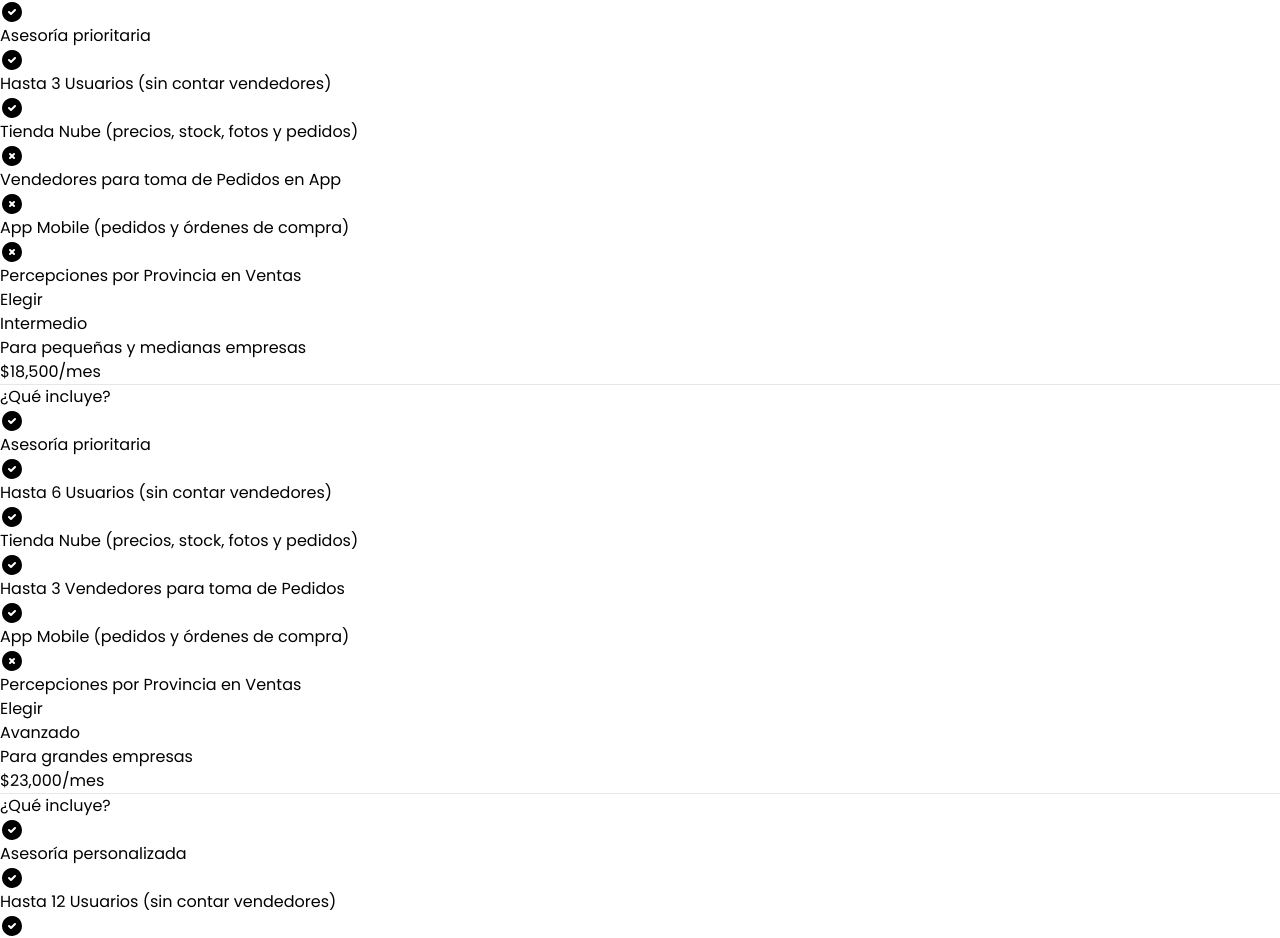
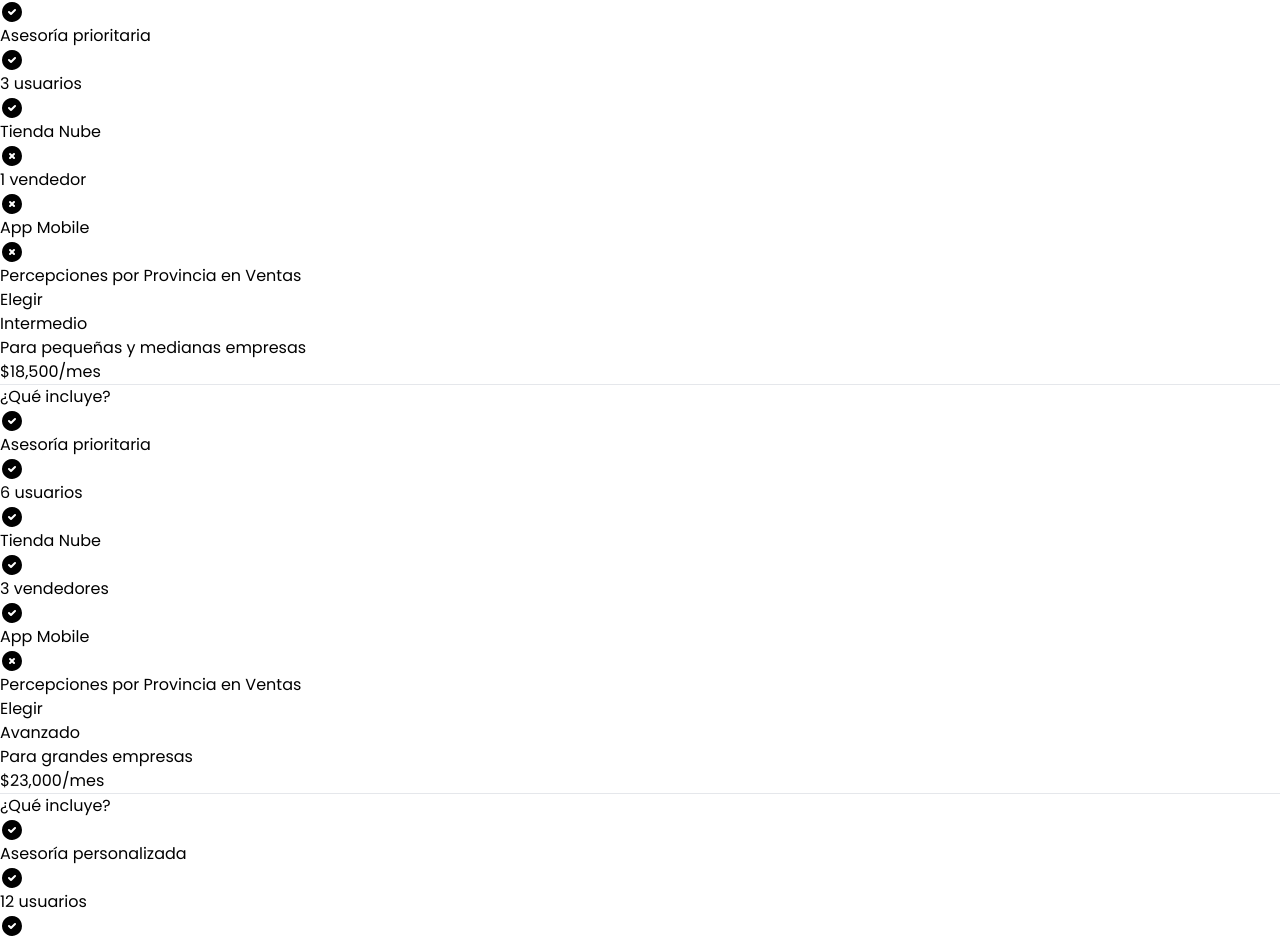
Before and after one commit to francoogilli/Fidel, a React (Vite) app: page / in a window 1280 px wide. Shown: the part 1227-2165 px from the top of the page. Built offline with nearby package versions, Linux system fonts and the light colour scheme.

Commit message:
Reducir texto en los precios de venta

```diff
--- a/src/components/pricingCard.tsx
+++ b/src/components/pricingCard.tsx
@@ -22,13 +22,13 @@ export default function PricingCard() {
       bestOption: "monotributistas",
       benefits: [
         { text: "Asesoría prioritaria", active: true },
-        { text: "1 Usuario (sin contar vendedores)", active: true },
+        { text: "1 Usuario", active: true },
         {
-          text: "Tienda Nube (precios, stock, fotos y pedidos)",
+          text: "Tienda Nube",
           active: false,
         },
-        { text: "Vendedores para toma de Pedidos en App", active: false },
-        { text: "App Mobile (pedidos y órdenes de compra)", active: false },
+        { text: "1 vendedor", active: false },
+        { text: "App Mobile", active: false },
         { text: "Percepciones por Provincia en Ventas", active: false },
       ],
     },
@@ -38,10 +38,10 @@ export default function PricingCard() {
       bestOption: "negocios locales",
       benefits: [
         { text: "Asesoría prioritaria", active: true },
-        { text: "Hasta 3 Usuarios (sin contar vendedores)", active: true },
-        { text: "Tienda Nube (precios, stock, fotos y pedidos)", active: true },
-        { text: "Vendedores para toma de Pedidos en App", active: false },
-        { text: "App Mobile (pedidos y órdenes de compra)", active: false },
+        { text: "3 usuarios", active: true },
+        { text: "Tienda Nube", active: true },
+        { text: "1 vendedor", active: false },
+        { text: "App Mobile", active: false },
         { text: "Percepciones por Provincia en Ventas", active: false },
       ],
     },
@@ -51,10 +51,10 @@ export default function PricingCard() {
       bestOption: "pequeñas y medianas empresas",
       benefits: [
         { text: "Asesoría prioritaria", active: true },
-        { text: "Hasta 6 Usuarios (sin contar vendedores)", active: true },
-        { text: "Tienda Nube (precios, stock, fotos y pedidos)", active: true },
-        { text: "Hasta 3 Vendedores para toma de Pedidos", active: true },
-        { text: "App Mobile (pedidos y órdenes de compra)", active: true },
+        { text: "6 usuarios", active: true },
+        { text: "Tienda Nube", active: true },
+        { text: "3 vendedores", active: true },
+        { text: "App Mobile", active: true },
         { text: "Percepciones por Provincia en Ventas", active: false },
       ],
     },
@@ -64,10 +64,10 @@ export default function PricingCard() {
       bestOption: "grandes empresas",
       benefits: [
         { text: "Asesoría personalizada", active: true },
-        { text: "Hasta 12 Usuarios (sin contar vendedores)", active: true },
-        { text: "Tienda Nube (precios, stock, fotos y pedidos)", active: true },
-        { text: "Hasta 9 Vendedores para toma de Pedidos", active: true },
-        { text: "App Mobile (pedidos y órdenes de compra)", active: true },
+        { text: "12 usuarios", active: true },
+        { text: "Tienda Nube", active: true },
+        { text: "9 Vendedores", active: true },
+        { text: "App Mobile", active: true },
         { text: "Percepciones por Provincia en Ventas", active: true },
       ],
     },
```
